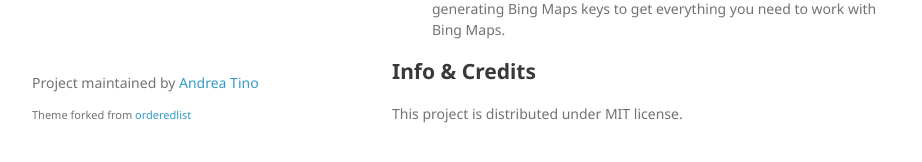
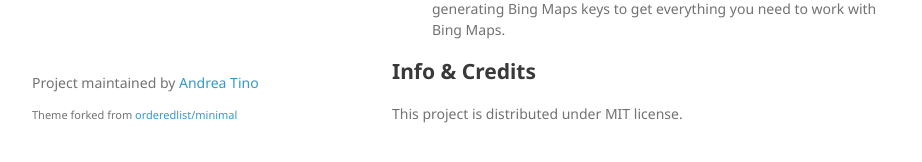
Before and after one commit to andry-tino/t-calcifer, a Jekyll site: the page built from index.html, in a window 1280 px wide and 1350 px high. Shown: the part 1156-1318 px from the top of the window, without its empty margins (178-1100 px from the left). Built offline with Jekyll 4.4.1, drawn with Linux system fonts in a browser that asks for light colours.

Commit message:
Updating theme info

```diff
--- a/_config.yml
+++ b/_config.yml
@@ -24,8 +24,8 @@
 twitter_username: _atino
 github_username:  andry-tino
 
-theme_forked_url: "https://github.com/orderedlist"
-theme_forked: orderedlist
+theme_forked_url: "https://github.com/andry-tino/minimal"
+theme_forked: "orderedlist/minimal"
 
 # Build settings
 markdown: kramdown
```
